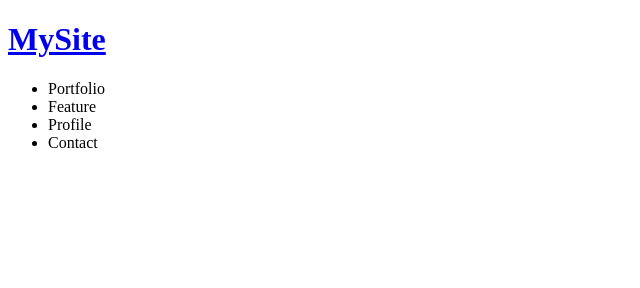
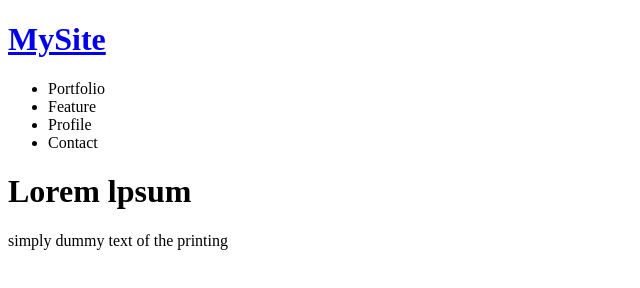
Before and after one commit to kohasou/mysite, a plain HTML site: page index.html in a window 1280 px wide. Shown: the whole page, without its empty margins (0-640 px from the left). Drawn offline with Linux system fonts and the light colour scheme.

Commit message:
メインビジュアル作成

```diff
--- a/index.html
+++ b/index.html
@@ -24,5 +24,10 @@
         <li class="nav-list-item">Contact</li>
       </ul>
     </nav>
+
+    <main>
+      <h1>Lorem lpsum</h1>
+      <p>simply dummy text of the printing</p>
+    </main>
   </body>
 </html>
```
